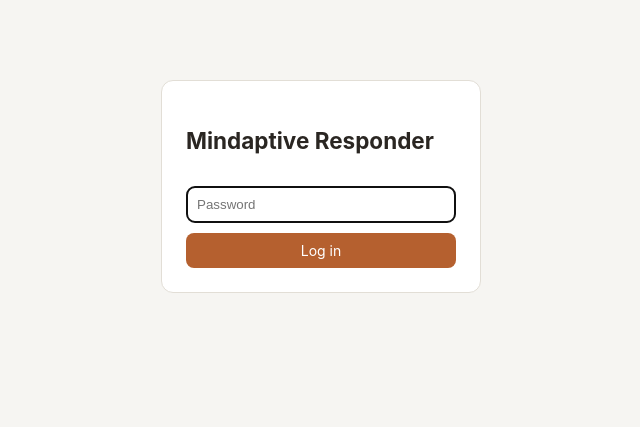
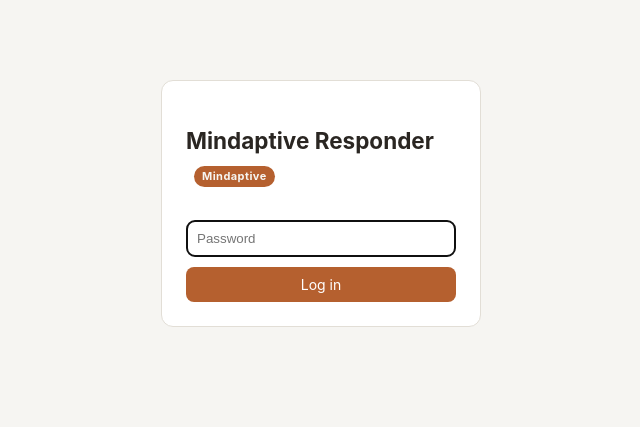
Before and after one commit to jurandrija645/Mindaptive-Autonomous-SDR, a FastAPI app: page /login in a window 1280 px wide. Shown: the top 427 px of the page, without its empty margins (319-959 px from the left). Run offline with FastAPI, Linux system fonts and the light colour scheme; parts of the project's set-up code (start-up, migrations or seed data) failed here and were passed over.

Commit message:
Show which client is open (favicon + badge) and display times in Zagreb
Running three clients off the same image in separate tabs made it easy to
lose track of which container was open — favicon and title were identical
for all three. Each client now gets its own favicon color/initial and a
colored badge next to the app name (login page included); Mindaptive keeps
its original glyph.

Also: every timestamp in the dashboard (thread messages, scheduled/archived/
researched/booked times, etc.) went through _fmt_time, which printed the
DB's UTC value with no conversion — dashboard times were quietly 1-2 hours
behind. Now converted to Europe/Zagreb in one place, DST-aware. Thread
message times also show the lead's own local time in parentheses when their
guessed timezone actually differs from Zagreb.

Co-Authored-By: Claude Sonnet 5 <noreply@anthropic.com>

```diff
--- a/app/client_assets.py
+++ b/app/client_assets.py
@@ -99,6 +99,42 @@ def describe() -> str:
     return f"client={CLIENT_LABEL} dir={CLIENT_DIR}"
 
 
+# Per-client favicon color, so three browser tabs running the same app off
+# different containers are told apart at a glance instead of all showing the
+# same Mindaptive glyph — the actual complaint that prompted this.
+_CLIENT_COLORS = {
+    "Mindaptive": "#b5602f",
+    "AeroDefense": "#2f5fb5",
+    "OneBodyLDN": "#2f9e6b",
+}
+
+
+def _fallback_color(label: str) -> str:
+    """Deterministic color for a client with no entry in _CLIENT_COLORS above,
+    so a new clients/<slug>/ gets a distinct favicon with no code change."""
+    import colorsys
+    hue = sum(ord(c) for c in label) % 360
+    r, g, b = colorsys.hls_to_rgb(hue / 360, 0.42, 0.55)
+    return "#%02x%02x%02x" % (round(r * 255), round(g * 255), round(b * 255))
+
+
+CLIENT_COLOR = _CLIENT_COLORS.get(CLIENT_LABEL) or _fallback_color(CLIENT_LABEL)
+
+
+def favicon_svg() -> str:
+    """SVG markup for this deployment's browser-tab icon. Mindaptive keeps its
+    original hand-drawn glyph (the file on disk); every other client gets a
+    generated colored initial, since there's no logo file to ship for those."""
+    if CLIENT_DIR == REPO_ROOT:
+        return (REPO_ROOT / "app" / "static" / "favicon.svg").read_text(encoding="utf-8")
+    initial = next((c for c in CLIENT_LABEL if c.isalnum()), "?").upper()
+    return f"""<svg xmlns="http://www.w3.org/2000/svg" viewBox="0 0 64 64" width="64" height="64">
+  <rect width="64" height="64" rx="14" fill="{CLIENT_COLOR}"/>
+  <text x="32" y="45" font-family="Arial, sans-serif" font-size="34" font-weight="700"
+        fill="#f6f5f2" text-anchor="middle">{initial}</text>
+</svg>"""
+
+
 # Casing exceptions for labels derived from a clients/<slug> folder name — kept
 # in sync with the CLIENT_LABEL each client's own .env sets (see
 # .env.aerodefense.example / .env.onebodyldn.example) so this list agrees with
--- a/app/main.py
+++ b/app/main.py
@@ -6,9 +6,10 @@ import threading
 import time
 from concurrent.futures import ThreadPoolExecutor
 from datetime import datetime, timedelta, timezone
+from zoneinfo import ZoneInfo
 
 from fastapi import FastAPI, Form, Request
-from fastapi.responses import FileResponse, HTMLResponse, JSONResponse, RedirectResponse
+from fastapi.responses import FileResponse, HTMLResponse, JSONResponse, RedirectResponse, Response
 from fastapi.staticfiles import StaticFiles
 from fastapi.templating import Jinja2Templates
 
@@ -70,6 +71,11 @@ templates = Jinja2Templates(directory="app/templates")
 # Cache-busts /static/style.css and /static/app.js URLs on every process
 # restart, so a deploy can never leave a stale asset paired with new HTML.
 templates.env.globals["static_version"] = str(int(time.time()))
+# Every page (login included) shows which client this container is serving —
+# see client_assets.favicon_svg/CLIENT_COLOR. Global rather than passed per
+# TemplateResponse call, so a new template can't forget it and show no badge.
+templates.env.globals["client_label"] = client_assets.CLIENT_LABEL
+templates.env.globals["client_color"] = client_assets.CLIENT_COLOR
 
 
 @app.on_event("startup")
@@ -81,11 +87,20 @@ def on_startup():
     _warm_campaign_caches()
 
 
+@app.get("/favicon.svg", include_in_schema=False)
+def favicon_svg():
+    # Deliberately its own route rather than app/static/favicon.svg on disk —
+    # the icon depends on which client this container serves (client_assets.
+    # favicon_svg), so it can't be a static file shared byte-for-byte across
+    # the three containers running off the same image.
+    return Response(content=client_assets.favicon_svg(), media_type="image/svg+xml")
+
+
 @app.get("/favicon.ico", include_in_schema=False)
 def favicon():
-    # Browsers auto-request /favicon.ico; point it at the SVG we ship so this
+    # Browsers auto-request /favicon.ico; point it at the SVG above so this
     # doesn't 404 (the <link> tags in base.html already cover modern browsers).
-    return RedirectResponse(url="/static/favicon.svg", status_code=307)
+    return RedirectResponse(url="/favicon.svg", status_code=307)
 
 
 # ---- auth pages ----
@@ -135,17 +150,53 @@ def dashboard(request: Request):
 
 # ---- shared helpers ----
 
-def _fmt_time(ts) -> str:
+# Andrew is in Zagreb; every timestamp stored in the DB (db.now_iso()) and every
+# message timestamp Smartlead gives us (detector._parse_timestamp) is UTC, but
+# _fmt_time used to print that UTC value verbatim with no conversion — so the
+# dashboard silently showed times an hour or two behind Andrew's own clock,
+# labelled with nothing to say so. One timezone for the whole app, applied at
+# this single formatting point rather than in the client, so nothing can show
+# an unconverted time by forgetting to convert it.
+ZAGREB_TZ = ZoneInfo("Europe/Zagreb")
+
+
+def _to_zagreb(ts) -> datetime | None:
     if not ts:
-        return ""
+        return None
     if isinstance(ts, str):
         try:
             dt = datetime.fromisoformat(ts)
         except ValueError:
-            return ts
+            return None
     else:
         dt = ts
+    if dt.tzinfo is None:
+        dt = dt.replace(tzinfo=timezone.utc)
+    return dt.astimezone(ZAGREB_TZ)
+
+
+def _fmt_time(ts) -> str:
+    dt = _to_zagreb(ts)
+    if dt is None:
+        return ts if isinstance(ts, str) else ""
     return dt.strftime("%b %d, %Y · %H:%M")
+
+
+def _fmt_time_with_lead_tz(ts, tz_guess: str | None) -> str:
+    """Same as _fmt_time, plus the lead's own local time in parentheses when
+    their guessed timezone (leads_state.timezone_guess) actually differs from
+    Zagreb — skipped otherwise, since the guess is coarse (US campaigns get
+    "America/New_York" as a stand-in for every US timezone, everything else
+    defaults to Zagreb itself) and showing "(their time)" identical to the
+    time already printed would just be clutter, not information."""
+    base = _fmt_time(ts)
+    if not base or not tz_guess or tz_guess == "Europe/Zagreb":
+        return base
+    try:
+        lead_dt = _to_zagreb(ts).astimezone(ZoneInfo(tz_guess))
+    except Exception:
+        return base
+    return f"{base} (their time {lead_dt.strftime('%H:%M')})"
 
 
 def _parse_ts(raw) -> datetime | None:
@@ -353,7 +404,7 @@ def _recipients_payload(raw: list[dict], lead_email: str, draft) -> dict:
     }
 
 
-def _thread_payload(raw: list[dict], lead_name: str) -> list[dict]:
+def _thread_payload(raw: list[dict], lead_name: str, tz_guess: str | None = None) -> list[dict]:
     # Attach a cached English translation per message when one already exists
     # (from a prior translate), so the client can default that message to
     # English. This is a lookup only — no message is translated on load, so
@@ -373,7 +424,7 @@ def _thread_payload(raw: list[dict], lead_name: str) -> list[dict]:
             {
                 "who": "us" if is_us else "lead",
                 "name": "You" if is_us else (lead_name or "Lead"),
-                "time": _fmt_time(m.get("timestamp")),
+                "time": _fmt_time_with_lead_tz(m.get("timestamp"), tz_guess),
                 # Which mailbox this actually came from — for a lead's reply
                 # that's often a real person (marko@company.com) answering a
                 # cold email sent to a generic info@ address, so it's the only
@@ -558,7 +609,7 @@ def _lead_detail_payload(campaign_id: int, lead_id: int) -> dict:
                 lead["name"] if lead else None, lead["company"] if lead else None
             ),
         },
-        "thread": _thread_payload(raw, lead_name),
+        "thread": _thread_payload(raw, lead_name, lead["timezone_guess"] if lead else None),
         "draft": draft_payload,
         "generating": candidates_module.is_generating(campaign_id, lead_id),
         # Only meaningful when there's no draft to show; the client falls back
--- a/app/static/style.css
+++ b/app/static/style.css
@@ -86,6 +86,18 @@ header h1 { font-size: 17px; margin: 0; }
   border-radius: 20px;
 }
 .pill-dry { background: #fbeee3; border: 1px solid #eecfae; color: var(--accent-dark); }
+
+.client-badge {
+  display: inline-block;
+  color: #f6f5f2;
+  font-size: 11px;
+  font-weight: 700;
+  letter-spacing: .04em;
+  padding: 2px 8px;
+  border-radius: 20px;
+  margin-left: 8px;
+  vertical-align: middle;
+}
 
 .view-switch { display: flex; gap: 2px; background: var(--bg); border: 1px solid var(--border); border-radius: 8px; padding: 2px; }
 .view-tab { background: transparent; border: none; color: var(--muted); padding: 6px 11px; font-size: 13px; border-radius: 6px; }
--- a/app/templates/base.html
+++ b/app/templates/base.html
@@ -3,9 +3,9 @@
 <head>
   <meta charset="utf-8">
   <meta name="viewport" content="width=device-width, initial-scale=1">
-  <title>Mindaptive Responder</title>
-  <link rel="icon" type="image/svg+xml" href="/static/favicon.svg?v={{ static_version }}">
-  <link rel="apple-touch-icon" href="/static/favicon.svg?v={{ static_version }}">
+  <title>{{ client_label }} · Responder</title>
+  <link rel="icon" type="image/svg+xml" href="/favicon.svg?v={{ static_version }}">
+  <link rel="apple-touch-icon" href="/favicon.svg?v={{ static_version }}">
   <link rel="stylesheet" href="/static/style.css?v={{ static_version }}">
 </head>
 <body>
--- a/app/templates/dashboard.html
+++ b/app/templates/dashboard.html
@@ -1,7 +1,7 @@
 {% extends "base.html" %}
 {% block body %}
 <header>
-  <h1>Mindaptive Responder</h1>
+  <h1>Mindaptive Responder <span class="client-badge" style="background:{{ client_color }}">{{ client_label }}</span></h1>
   <div class="header-right">
     {% if dry_run %}<span class="pill pill-dry">DRY RUN</span>{% endif %}
     <div class="view-switch" id="view-switch">
--- a/app/templates/login.html
+++ b/app/templates/login.html
@@ -1,7 +1,7 @@
 {% extends "base.html" %}
 {% block body %}
 <div class="login-box">
-  <h2>Mindaptive Responder</h2>
+  <h2>Mindaptive Responder <span class="client-badge" style="background:{{ client_color }}">{{ client_label }}</span></h2>
   {% if error %}<p class="error">{{ error }}</p>{% endif %}
   <form method="post" action="/login">
     <input type="password" name="password" placeholder="Password" autofocus required>
```
